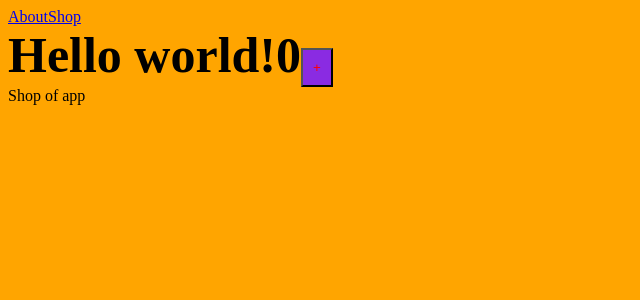
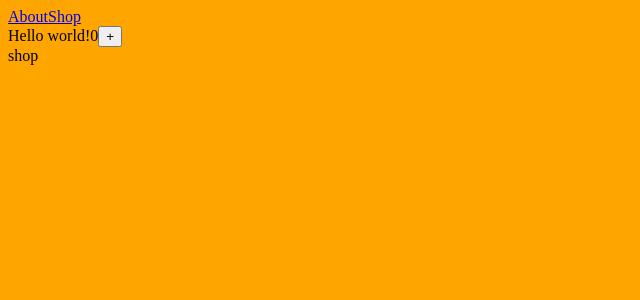
Before and after one commit to VadimBorovuk/Webpack_TS_React-CONFIG, a React app: page /shop in a window 1280 px wide. Shown: the top 300 px of the page, without its empty margins (0-640 px from the left). Built offline with nearby package versions, Linux system fonts and the light colour scheme.

Commit message:
add lazy-chanks & bundle-analizer & alias

```diff
--- a/package.json
+++ b/package.json
@@ -6,7 +6,8 @@
   "scripts": {
     "start": "webpack serve --open --env mode=development",
     "build:dev": "webpack --env mode=development",
-    "build:prod": "webpack --env mode=production"
+    "build:prod": "webpack --env mode=production",
+    "build:prod_analize": "npm run build:prod -- --env analyzer=true"
   },
   "keywords": [
     "React",
@@ -20,6 +21,7 @@
     "@types/react": "^18.2.47",
     "@types/react-dom": "^18.2.18",
     "@types/webpack": "^5.28.3",
+    "@types/webpack-bundle-analyzer": "^4.6.3",
     "@types/webpack-dev-server": "^4.7.2",
     "css-loader": "^6.9.0",
     "html-webpack-plugin": "^5.5.3",
@@ -31,6 +33,7 @@
     "ts-node": "^10.9.1",
     "typescript": "^5.3.3",
     "webpack": "^5.89.0",
+    "webpack-bundle-analyzer": "^4.10.1",
     "webpack-cli": "^5.1.4",
     "webpack-dev-server": "^4.15.1"
   },
--- a/src/components/App.module.scss
+++ b/src/components/App.module.scss
@@ -3,13 +3,9 @@ body {
 }
 
 .test {
-  font-size: 50px;
-  font-family: "Inter Semi Bold";
-  font-weight: bold;
+
 
   .click-button {
-    color: red;
-    background: blueviolet;
-    padding: 10px;
+
   }
 }
--- a/src/components/App.tsx
+++ b/src/components/App.tsx
@@ -8,10 +8,7 @@ export const App = () => {
     let [count, setCount] = useState<number>(0)
 
     const addCount = () =>{
-
         setCount(prev => prev + 1 )
-
-        console.log(classes)
     }
 
     return (
--- a/src/index.tsx
+++ b/src/index.tsx
@@ -4,8 +4,8 @@ import {createBrowserRouter, RouterProvider} from "react-router-dom";
 
 import {Suspense} from 'react'
 
-import {LazyAbout} from "./pages/about/About.lazy";
-import {LazyShop} from "./pages/shop/Shop.lazy";
+import {LazyAbout} from "g/pages/about/About.lazy";
+import {LazyShop} from "@/pages/shop/Shop.lazy";
 
 const root = document.getElementById('root')
 
@@ -21,10 +21,12 @@ const router = createBrowserRouter([
             {
                 path: '/about',
                 element: <Suspense fallback={'Loading...'}><LazyAbout/></Suspense>
+                // element: <About/>
             },
             {
                 path: '/shop',
                 element: <Suspense fallback={'Loading...'}><LazyShop/></Suspense>
+                // element: <Shop/>
             }
         ]
     },
--- a/src/pages/shop/Shop.tsx
+++ b/src/pages/shop/Shop.tsx
@@ -2,9 +2,7 @@ import React from 'react';
 
 const Shop = () => {
     return (
-        <div>
-            Shop of app
-        </div>
+        <div> shop</div>
     );
 };
 
--- a/webpack.config.ts
+++ b/webpack.config.ts
@@ -7,6 +7,7 @@ import {BuildMode} from "./config/build/types/types";
 interface IEnvArea {
     mode: BuildMode, /*npm run start -- --env mode=production*/
     port: 3001  /*npm run start -- --env port=1111*/
+    analyzer: boolean
 }
 
 export default (env: IEnvArea) => {
@@ -20,6 +21,8 @@ export default (env: IEnvArea) => {
             html: path.resolve(__dirname, 'public', 'index.html'),
             entry: path.resolve(__dirname, 'src', 'index.tsx'),
             output: path.resolve(__dirname, 'build'),
-        }
+            src: path.resolve(__dirname, 'src')
+        },
+        analyzer: env.analyzer
     })
 }
```
Also changed, not shown: tsconfig.json (+6 -1 lines), 4 other files (tests, documents, lock files or other folders).
